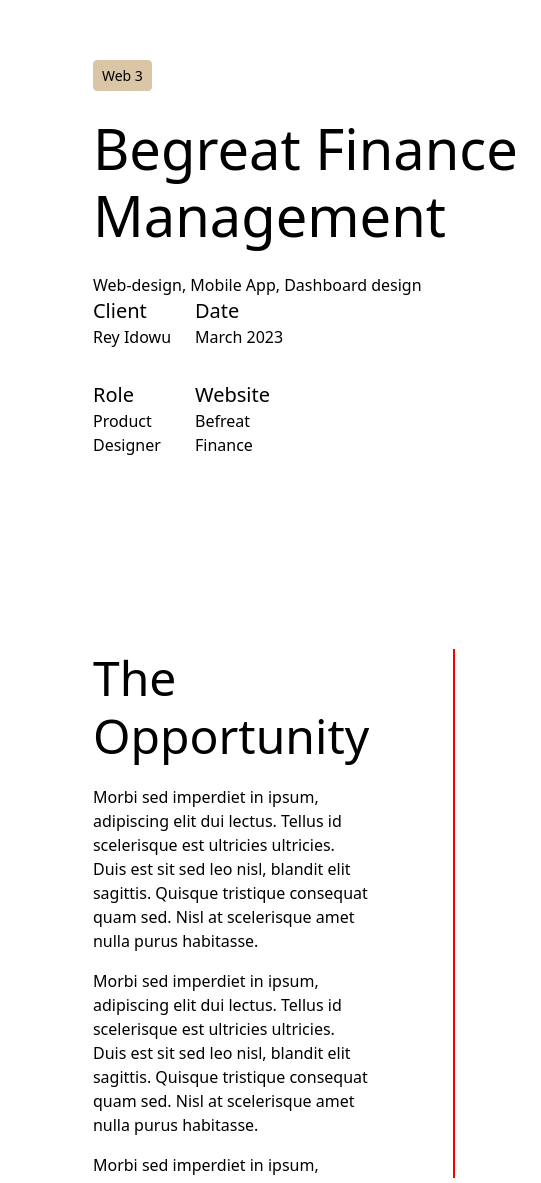
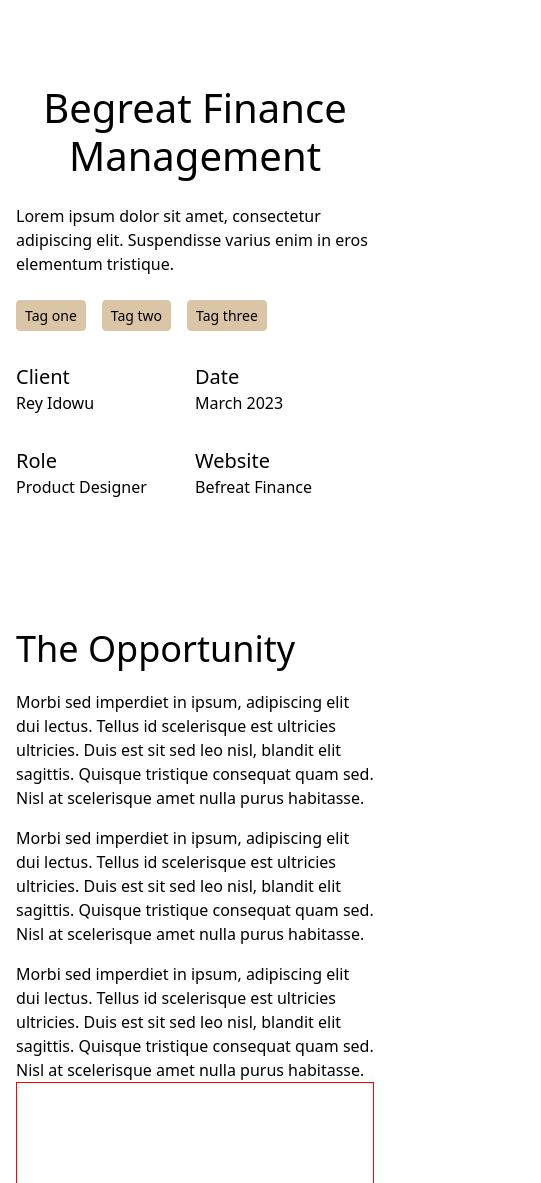
Before and after one commit to Christopher6609/KunlePortfolio, a Next.js app: page /project/1 in a window 390 px wide. Shown: the part 817-2000 px from the top of the page, 541 px wide, since content can reach past the window. Built offline with nearby package versions, Linux system fonts and the light colour scheme.

Commit message:
project page responsiveness

```diff
--- a/src/app/Container.tsx
+++ b/src/app/Container.tsx
@@ -6,7 +6,7 @@ type containerProps = {
 
 const Container = ({ children }: containerProps) => {
     return (
-        <div className="max-w-[1440px] mx-auto px-[5.81rem]">
+        <div className="max-w-[1440px] mx-auto md:px-[5.81rem] px-[1rem]">
             {children}
         </div>
     )
--- a/src/app/Footer.tsx
+++ b/src/app/Footer.tsx
@@ -3,14 +3,14 @@ import { FontAwesomeIcon } from "@fortawesome/react-fontawesome";
 
 const Footer = () => {
     return (
-        <footer className="h-[24.6875rem] bg-[#D9BE97] flex justify-center items-center text-[#000] px-[5.81rem] xl:px-0 mt-[2rem]">
+        <footer className="h-[24.6875rem] bg-[#D9BE97] flex md:justify-center md:items-center text-[#000] md:px-[5.81rem] px-[1rem] xl:px-0 mt-[2rem]">
             <div className="space-y-[0.75rem]">
-                <h1 className="uppercase text-[7rem] font-[500] leading-[7rem] tracking-tight text-[#000]">
+                <h1 className="uppercase md:text-[7rem] font-[500] md:leading-[7rem] tracking-tight text-[#000]">
                     Adekunle &mdash; oladosu
                 </h1>
                 <div className="text-[1rem] leading-[1.5rem] font-[400] flex justify-between">
                     <p>&copy; 2024 Kunle's Portfolio</p>
-                   <a href="#heading">Go back to Top <FontAwesomeIcon icon={faArrowUp} /></a>
+                    <a href="#heading">Go back to Top <FontAwesomeIcon icon={faArrowUp} /></a>
                 </div>
             </div>
         </footer>
--- a/src/app/components/Feedback/Feedback.tsx
+++ b/src/app/components/Feedback/Feedback.tsx
@@ -48,7 +48,7 @@ const Feedback = () => {
                     <button onClick={handleNext} className="h-[3.5rem] w-[3.5rem] border border-[#667085] rounded-full flex justify-center items-center"><FontAwesomeIcon icon={faArrowRight} className="w-[1.5rem] h-[1.5rem]" /></button>
                 </div>
                 <div className="justify-end absolute top-0 right-0">
-                    <p className="text-[2.25rem] tracking-[-0.045rem] leading-[2.75rem]">{currentIndex + 1}/{count}</p>
+                    <p className="md:text-[2.25rem] tracking-[-0.045rem] leading-[2.75rem]">{currentIndex + 1}/{count}</p>
                 </div>
             </div>
 
--- a/src/app/project/[id]/page.tsx
+++ b/src/app/project/[id]/page.tsx
@@ -6,10 +6,19 @@ const page = () => {
         <div className="mt-[6rem]">
             <div className="h-[43.8125rem]"></div>
             <div className='md:flex py-[5rem] items-center justify-between'>
-                <div className='space-y-[1.5rem] w-[28rem] '>
-                    <button className={`border text-[0.875rem] border-[#DAC5A7] py-[0.25rem] px-[0.5rem] bg-[#DAC5A7] rounded text-[#000] hover:text-[#000]`}>Web 3</button>
-                    <h1 className='text-[3.5rem] leading-[4.2rem] font-[500]'>Begreat Finance Management</h1>
-                    <p className='text-[1rem] leading-[1.5rem] font-[200]'>Web-design, Mobile App, Dashboard design</p>
+                <div className='space-y-[1.5rem] md:w-[28rem] '>
+                    <button className={`border text-[0.875rem] border-[#DAC5A7] py-[0.25rem] px-[0.5rem] bg-[#DAC5A7] rounded text-[#000] hover:text-[#000] hidden md:block`}>Web 3</button>
+                    <h1 className='md:text-[3.5rem] text-[2.5rem] md:text-start text-center md:leading-[4.2rem] leading-[3rem] font-[500]'>Begreat Finance Management</h1>
+                    <p className='text-[1rem] leading-[1.5rem] font-[200] hidden md:block'>Web-design, Mobile App, Dashboard design</p>
+                    <div className=' md:hidden space-y-[1.5rem] pb-[2rem]'>
+                        <p className='text-[1rem] leading-[1.5rem]'>Lorem ipsum dolor sit amet, consectetur adipiscing elit. Suspendisse varius enim in eros elementum tristique. </p>
+                        <div className='flex gap-4'>
+                            <button className={`border text-[0.875rem] border-[#DAC5A7] py-[0.25rem] px-[0.5rem] bg-[#DAC5A7] rounded text-[#000] hover:text-[#000]`}>Tag one</button>
+                            <button className={`border text-[0.875rem] border-[#DAC5A7] py-[0.25rem] px-[0.5rem] bg-[#DAC5A7] rounded text-[#000] hover:text-[#000]`}>Tag two</button>
+                            <button className={`border text-[0.875rem] border-[#DAC5A7] py-[0.25rem] px-[0.5rem] bg-[#DAC5A7] rounded text-[#000] hover:text-[#000]`}>Tag three</button>
+                        </div>
+                    </div>
+
                 </div>
                 <div className='space-y-[2rem]'>
                     <div className='flex justify-between'>
@@ -34,9 +43,9 @@ const page = () => {
                     </div>
                 </div>
             </div>
-            <div className='py-[7rem] flex  gap-[5.25rem]'>
-                <div className='space-y-5 w-[36.25rem]'>
-                    <h2 className="text-[3rem] leading-[3.6rem] font-[500] ">The Opportunity</h2>
+            <div className='md:py-[7rem] py-[3rem] md:flex md:gap-[5.25rem] gap-[3rem]'>
+                <div className='space-y-5 md:w-[36.25rem]'>
+                    <h2 className="md:text-[3rem] text-[2.25rem] md:leading-[3.6rem] leading-[2.7rem] font-[500] ">The Opportunity</h2>
                     <div className='space-y-4'>
                         <p className='text-[1rem] leading-[1.5rem] font-[200] '>Morbi sed imperdiet in ipsum, adipiscing elit dui lectus. Tellus id scelerisque est ultricies ultricies. Duis est sit sed leo nisl, blandit elit sagittis. Quisque tristique consequat quam sed. Nisl at scelerisque amet nulla purus habitasse.</p>
                         <p className='text-[1rem] leading-[1.5rem] font-[200] '>Morbi sed imperdiet in ipsum, adipiscing elit dui lectus. Tellus id scelerisque est ultricies ultricies. Duis est sit sed leo nisl, blandit elit sagittis. Quisque tristique consequat quam sed. Nisl at scelerisque amet nulla purus habitasse.</p>
@@ -44,16 +53,16 @@ const page = () => {
                     </div>
 
                 </div>
-                <div className='w-[36.25rem] h-[33.0625rem] linerred'>
+                <div className='md:w-[36.25rem] h-[33.0625rem] linerred'>
 
                 </div>
             </div>
-            <div className='py-[7rem] flex  gap-[5.25rem]'>
-                <div className='w-[36.25rem] h-[33.0625rem] linerred'>
+            <div className='md:py-[7rem] py-[3rem] md:flex md:gap-[5.25rem] gap-[3rem]'>
+                <div className='md:w-[36.25rem] h-[33.0625rem] linerred'>
 
                 </div>
-                <div className='space-y-5 w-[36.25rem]'>
-                    <h2 className="text-[3rem] leading-[3.6rem] font-[500] ">What I did</h2>
+                <div className='space-y-5 md:w-[36.25rem]'>
+                    <h2 className="md:text-[3rem] text-[2.25rem] md:leading-[3.6rem] leading-[2.7rem] font-[500]  ">What I did</h2>
                     <div className='space-y-4'>
                         <p className='text-[1rem] leading-[1.5rem] font-[200] '>Morbi sed imperdiet in ipsum, adipiscing elit dui lectus. Tellus id scelerisque est ultricies ultricies. Duis est sit sed leo nisl, blandit elit sagittis. Quisque tristique consequat quam sed. Nisl at scelerisque amet nulla purus habitasse.</p>
                         <p className='text-[1rem] leading-[1.5rem] font-[200] '>Morbi sed imperdiet in ipsum, adipiscing elit dui lectus. Tellus id scelerisque est ultricies ultricies. Duis est sit sed leo nisl, blandit elit sagittis. Quisque tristique consequat quam sed. Nisl at scelerisque amet nulla purus habitasse.</p>
@@ -64,9 +73,9 @@ const page = () => {
                 </div>
 
             </div>
-            <div className='py-[7rem] flex gap-[5.25rem]'>
-                <div className='space-y-5 w-[36.25rem]'>
-                    <h2 className="text-[3rem] leading-[3.6rem] font-[500] ">The Outcome</h2>
+            <div className='md:py-[7rem] py-[3rem] md:flex md:gap-[5.25rem] gap-[3rem]'>
+                <div className='space-y-5 md:w-[36.25rem]'>
+                    <h2 className="md:text-[3rem] text-[2.25rem] md:leading-[3.6rem] leading-[2.7rem] font-[500]  ">The Outcome</h2>
                     <div className='space-y-4'>
                         <p className='text-[1rem] leading-[1.5rem] font-[200] '>Morbi sed imperdiet in ipsum, adipiscing elit dui lectus. Tellus id scelerisque est ultricies ultricies. Duis est sit sed leo nisl, blandit elit sagittis. Quisque tristique consequat quam sed. Nisl at scelerisque amet nulla purus habitasse.</p>
                         <p className='text-[1rem] leading-[1.5rem] font-[200] '>Morbi sed imperdiet in ipsum, adipiscing elit dui lectus. Tellus id scelerisque est ultricies ultricies. Duis est sit sed leo nisl, blandit elit sagittis. Quisque tristique consequat quam sed. Nisl at scelerisque amet nulla purus habitasse.</p>
@@ -74,19 +83,19 @@ const page = () => {
                     </div>
 
                 </div>
-                <div className='w-[36.25rem] h-[33.0625rem] linerred'>
+                <div className='md:w-[36.25rem] h-[33.0625rem] linerred'>
 
                 </div>
             </div>
             <div className='flex flex-col gap-4 py-[8.25rem]' >
-                <div className='md:w-full md:h-[40rem] linerred'>
+                <div className='md:w-full md:h-[40rem] h-[11rem] linerred'>
 
                 </div>
-                <div className='flex gap-4'>
-                    <div className='md:w-[40rem] md:h-[40rem] linerred'>
+                <div className='md:flex space-y-8 md:space-y-0 gap-4'>
+                    <div className='md:w-[40rem] md:h-[40rem] h-[20rem] linerred'>
 
                     </div>
-                    <div className='md:w-[40rem] md:h-[40rem] linerred'>
+                    <div className='md:w-[40rem] md:h-[40rem] h-[20rem] linerred'>
 
                     </div>
                 </div>
```
